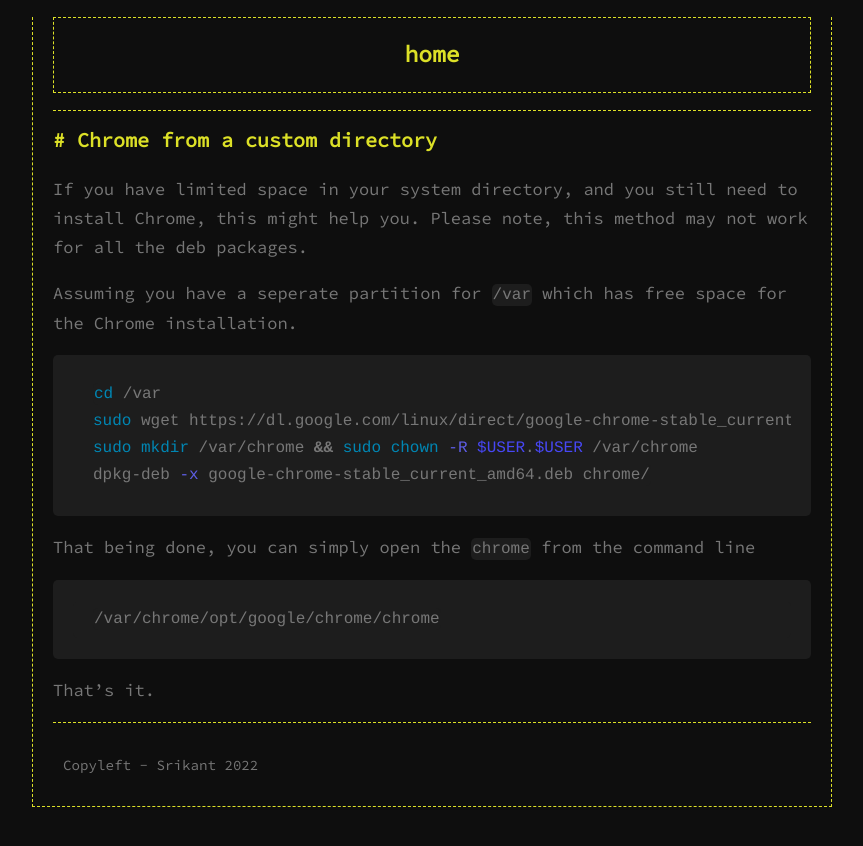
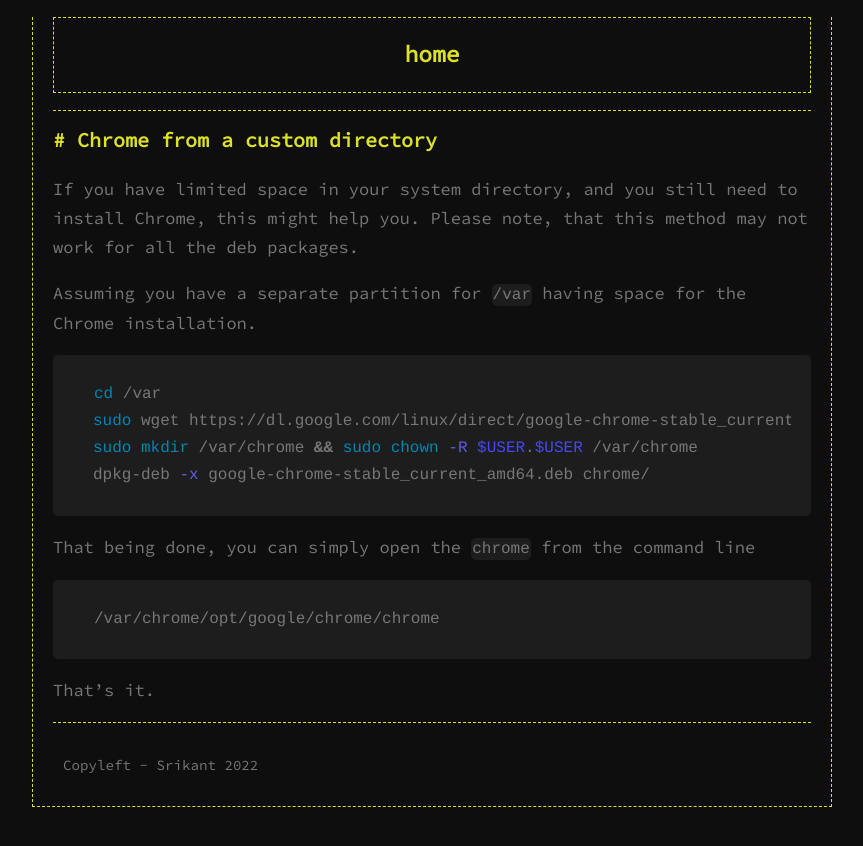
Before and after one commit to srikantpatnaik/srikantpatnaik.github.io, a Jekyll site: the page built from _posts/2022-07-12-install-chrome-to-custom-path.md, in a window 1280 px wide. Shown: the top 846 px of the page, without its empty margins (208-1071 px from the left). Built offline with Jekyll 4.4.1, drawn with Linux system fonts in a browser that asks for light colours; comment, search, counter and statistics services are not loaded.

Commit message:
Update 2022-07-12-install-chrome-to-custom-path.md

````diff
--- a/_posts/2022-07-12-install-chrome-to-custom-path.md
+++ b/_posts/2022-07-12-install-chrome-to-custom-path.md
@@ -4,10 +4,10 @@
 ---
 
 If you have limited space in your system directory, and you still need to install
-Chrome, this might help you. Please note, this method may not work for all the deb
+Chrome, this might help you. Please note, that this method may not work for all the deb
 packages.
 
-Assuming you have a seperate partition for `/var` which has free space for the Chrome installation.
+Assuming you have a separate partition for `/var` having space for the Chrome installation.
 
 ```bash
 cd /var
````
